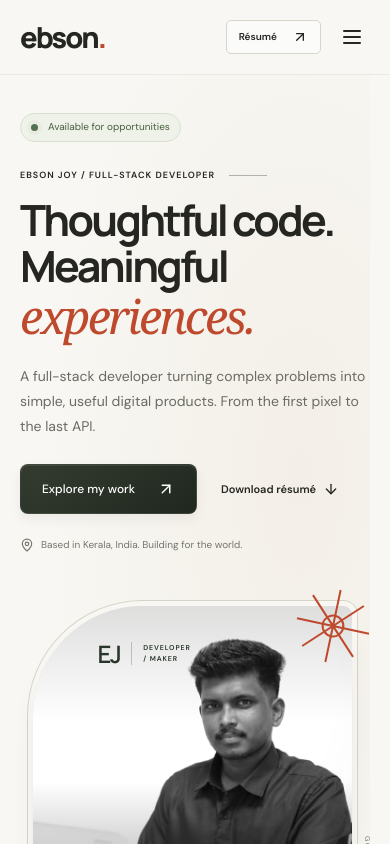
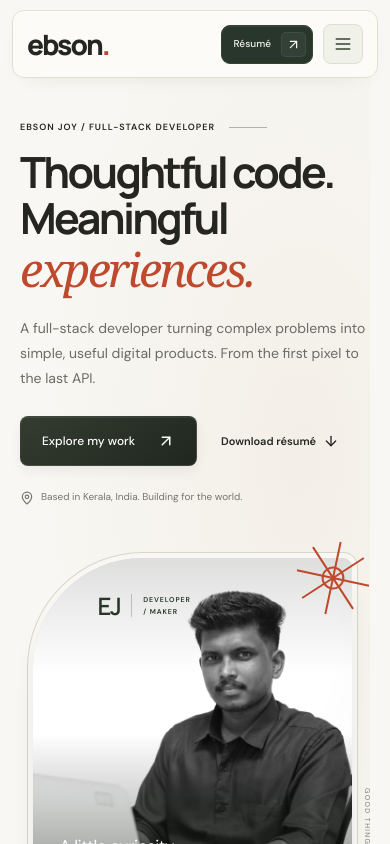
Before and after one commit to ebsonjoy/nextjs-portfolio, a Next.js app: page / in a window 390 px wide. Shown: the top 844 px of the page. Built offline with nearby package versions, Linux system fonts and the light colour scheme.

Commit message:
update resume

```diff
--- a/src/app/globals.css
+++ b/src/app/globals.css
@@ -176,17 +176,25 @@ p {
 }
 .site-header {
   position: sticky;
-  top: 0;
+  top: 16px;
   z-index: 50;
-  background: #f8f7f3e6;
-  backdrop-filter: blur(16px);
-  border-bottom: 1px solid #deded58c;
+  width: min(1256px, calc(100% - 48px));
+  margin: 16px auto 0;
+  background: #fcfbf7ed;
+  backdrop-filter: blur(20px);
+  border: 1px solid #dfdfd3;
+  border-radius: 14px;
+  box-shadow:
+    0 8px 25px -16px #29352630,
+    inset 0 1px 0 #fff;
 }
 .nav-inner {
-  height: 91px;
-  display: flex;
-  align-items: center;
-  justify-content: space-between;
+  min-height: 78px;
+  padding: 12px 27px;
+  display: grid;
+  grid-template-columns: 1fr auto 1fr;
+  align-items: center;
+  gap: 24px;
 }
 .wordmark {
   font-size: 32px;
@@ -197,49 +205,97 @@ p {
 .wordmark span {
   color: var(--orange);
 }
+.nav-brand {
+  display: flex;
+  flex-direction: column;
+  gap: 7px;
+  width: fit-content;
+}
+.nav-brand .wordmark {
+  font-size: 29px;
+}
+.nav-brand-label {
+  font-size: 7px;
+  letter-spacing: 0.15em;
+  color: #717769;
+}
 .desktop-nav {
   display: flex;
-  gap: 34px;
-  margin-left: 50px;
+  align-items: center;
+  gap: 3px;
+  padding: 4px;
+  background: #efefe7a8;
+  border: 1px solid #e7e7dd;
+  border-radius: 30px;
 }
 .desktop-nav a {
-  font-size: 13px;
-  color: #60625b;
+  font-size: 12px;
+  font-weight: 500;
+  color: #666c60;
   position: relative;
-}
-.desktop-nav a:hover,
+  border-radius: 24px;
+  padding: 8px 17px;
+}
+.desktop-nav a:hover {
+  color: #283629;
+  background: #ffffff80;
+}
 .desktop-nav a.active {
-  color: var(--orange);
-}
-.desktop-nav a.active:after {
-  content: "";
-  position: absolute;
-  bottom: -9px;
-  left: 50%;
-  width: 4px;
-  height: 4px;
-  border-radius: 50%;
-  background: var(--orange);
+  color: #283629;
+  background: #fffef9;
+  box-shadow:
+    0 2px 6px #26342c0c,
+    inset 0 0 0 1px #dedfd2;
+}
+.nav-actions {
+  display: flex;
+  align-items: center;
+  justify-content: flex-end;
+  gap: 10px;
 }
 .nav-resume {
   display: flex;
   align-items: center;
-  gap: 22px;
-  border: 1px solid #d6d5ca;
-  background: #ffffff70;
+  gap: 18px;
+  border: 1px solid #364333;
+  background: #28362b;
+  color: #f6f5ee;
+  border-radius: 9px;
+  padding: 7px 8px 7px 17px;
+  font-size: 11px;
+  font-weight: 500;
+  box-shadow: inset 0 1px 0 #ffffff12;
+}
+.nav-resume-icon {
+  display: grid;
+  place-items: center;
+  width: 28px;
+  height: 28px;
   border-radius: 5px;
-  padding: 10px 18px;
-  font-size: 12px;
-  font-weight: 600;
+  background: #ffffff0d;
+  border: 1px solid #ffffff12;
 }
 .nav-resume:hover {
-  background: #ecebe4;
+  background: #3b4c38;
 }
 .menu-toggle {
   display: none;
 }
 .mobile-nav {
   display: none;
+}
+@media (min-width: 701px) and (max-width: 950px) {
+  .nav-inner {
+    padding-inline: 18px;
+    gap: 12px;
+  }
+  .desktop-nav a {
+    padding-inline: 12px;
+    font-size: 11px;
+  }
+  .nav-brand-label {
+    font-size: 6px;
+  }
 }
 .hero {
   padding-top: 70px;
@@ -259,18 +315,6 @@ p {
   grid-template-columns: 1.35fr 1fr;
   gap: 64px;
   align-items: center;
-}
-.availability {
-  display: inline-flex;
-  align-items: center;
-  gap: 10px;
-  font-size: 11px;
-  border: 1px solid #d9dfd0;
-  background: #eff2e9;
-  padding: 6px 12px;
-  border-radius: 30px;
-  color: #4a5f40;
-  margin-bottom: 35px;
 }
 .hero-intro {
   font-size: 11px;
@@ -1441,10 +1485,11 @@ p {
 @supports (animation-timeline: scroll()) {
   .reading-progress {
     position: absolute;
-    top: 0;
-    left: 0;
-    width: 100%;
+    bottom: -1px;
+    left: 14px;
+    width: calc(100% - 28px);
     height: 2px;
+    border-radius: 2px;
     background: var(--orange);
     transform-origin: left;
     animation: reading-progress linear both;
@@ -1710,8 +1755,27 @@ p {
   .page-width {
     width: calc(100% - 40px);
   }
+  .site-header {
+    top: 10px;
+    margin-top: 10px;
+    width: calc(100% - 24px);
+    border-radius: 12px;
+  }
   .nav-inner {
-    height: 74px;
+    min-height: 66px;
+    display: flex;
+    justify-content: space-between;
+    padding: 11px 14px;
+    gap: 12px;
+  }
+  .nav-brand {
+    gap: 0;
+  }
+  .nav-brand .wordmark {
+    font-size: 28px;
+  }
+  .nav-brand-label {
+    display: none;
   }
   .wordmark {
     font-size: 29px;
@@ -1720,43 +1784,55 @@ p {
     display: none;
   }
   .nav-resume {
-    margin-left: auto;
-    padding: 8px 12px;
+    padding: 6px 6px 6px 12px;
     font-size: 10px;
-    gap: 15px;
+    gap: 10px;
+  }
+  .nav-resume-icon {
+    width: 25px;
+    height: 25px;
   }
   .menu-toggle {
     display: grid;
     place-items: center;
-    margin-left: 13px;
-    width: 36px;
-    height: 36px;
+    width: 40px;
+    height: 40px;
+    border: 1px solid #dddfd2;
+    border-radius: 8px;
+    background: #f0f1e9;
+    color: #35432f;
   }
   .mobile-nav {
     display: flex;
     flex-direction: column;
-    padding: 10px 20px 20px;
-    border-top: 1px solid var(--line);
-    box-shadow: 0 18px 20px #292d2608;
+    position: absolute;
+    top: calc(100% + 9px);
+    left: 0;
+    right: 0;
+    padding: 10px;
+    background: #fcfbf7;
+    border: 1px solid #dedfd2;
+    border-radius: 12px;
+    box-shadow: 0 20px 35px -15px #292d2630;
   }
   .mobile-nav a {
-    padding: 12px 0;
+    padding: 13px 14px;
+    border-radius: 7px;
     display: flex;
     align-items: center;
     justify-content: space-between;
     font-size: 14px;
   }
+  .mobile-nav a:hover,
+  .mobile-nav a:focus-visible {
+    background: #eeefe5;
+  }
   .hero {
-    padding-top: 38px;
+    padding-top: 42px;
   }
   .hero-grid {
     grid-template-columns: 1fr;
     gap: 40px;
-  }
-  .availability {
-    font-size: 10px;
-    padding: 5px 10px;
-    margin-bottom: 26px;
   }
   .hero-intro {
     font-size: 10px;
--- a/src/components/layout/Navbar.tsx
+++ b/src/components/layout/Navbar.tsx
@@ -6,8 +6,8 @@ import { personalInfo } from "@/lib/data";
 
 const items = [
   ["projects", "Work"],
+  ["experience", "Experience"],
   ["about", "About"],
-  ["experience", "Experience"],
   ["contact", "Contact"],
 ];
 
@@ -22,6 +22,7 @@ export default function Navbar() {
       });
       setActive(current?.[0] ?? "");
     };
+    update();
     window.addEventListener("scroll", update, { passive: true });
     const close = (event: KeyboardEvent) => {
       if (event.key === "Escape") setOpen(false);
@@ -35,14 +36,17 @@ export default function Navbar() {
   return (
     <header className="site-header">
       <div className="reading-progress" aria-hidden="true" />
-      <div className="page-width nav-inner">
+      <div className="nav-inner">
         <a
           href="#home"
-          className="wordmark"
+          className="nav-brand"
           aria-label="Ebson Joy home"
           onClick={() => setOpen(false)}
         >
+          <span className="wordmark">
             ebson<span>.</span>
+          </span>
+          <span className="nav-brand-label">DEVELOPER & MAKER</span>
         </a>
         <nav aria-label="Main navigation" className="desktop-nav">
           {items.map(([id, label]) => (
@@ -56,13 +60,17 @@ export default function Navbar() {
             </a>
           ))}
         </nav>
+        <div className="nav-actions">
           <a
             className="nav-resume"
             href={personalInfo.resumeUrl}
             target="_blank"
             rel="noopener noreferrer"
           >
-          Résumé <ArrowUpRight size={16} />
+            Résumé{" "}
+            <span className="nav-resume-icon">
+              <ArrowUpRight size={15} />
+            </span>
           </a>
           <button
             className="menu-toggle"
@@ -71,8 +79,9 @@ export default function Navbar() {
             aria-controls="mobile-navigation"
             onClick={() => setOpen(!open)}
           >
-          {open ? <X /> : <Menu />}
+            {open ? <X size={20} /> : <Menu size={20} />}
           </button>
+        </div>
       </div>
       {open && (
         <nav
--- a/src/components/sections/Hero.tsx
+++ b/src/components/sections/Hero.tsx
@@ -13,9 +13,6 @@ export default function Hero() {
     <section id="home" className="hero page-width">
       <div className="hero-grid">
         <div className="hero-copy">
-          <div className="availability">
-            <span className="status-dot" /> Available for opportunities
-          </div>
           <p className="hero-intro">
             EBSON JOY / FULL-STACK DEVELOPER <span className="intro-line" />
           </p>
```
Also changed, not shown: 1 other file (tests, documents, lock files or other folders). Lines whose indentation alone changed are shown as unchanged.
